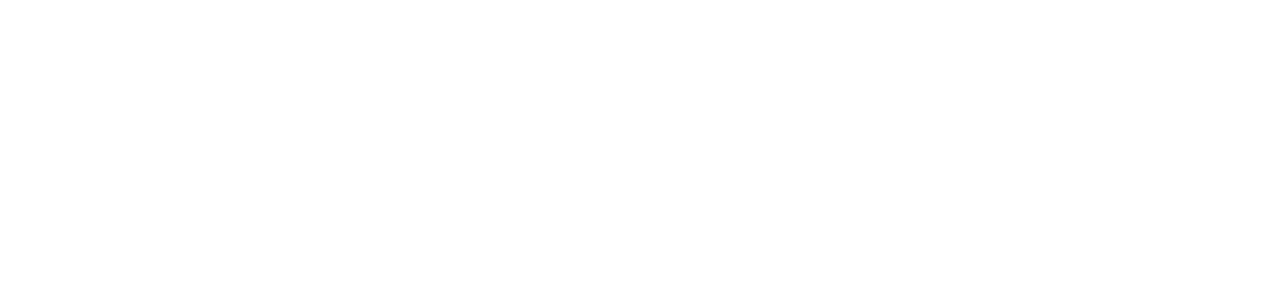
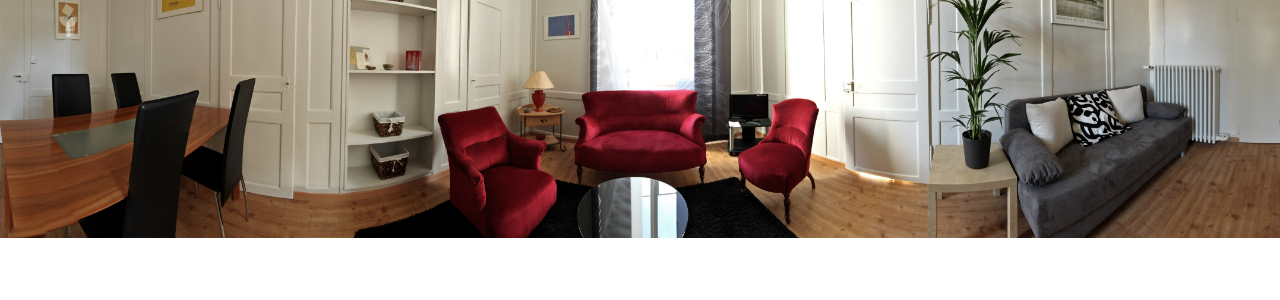
Before and after one commit to j4kim/cret-vaillant-22, a Vue app: page /lounge in a window 1280 px wide. Shown: the top 300 px of the page. Built offline with nearby package versions, Linux system fonts and the light colour scheme.

Commit message:
move to new view panorama after animation

```diff
--- a/src/router.js
+++ b/src/router.js
@@ -2,6 +2,7 @@ import Vue from "vue";
 import Router from "vue-router";
 import Home from "./views/Home.vue";
 import Path from "./views/Path.vue";
+import Panorama from "./views/Panorama.vue";
 
 Vue.use(Router);
 
@@ -18,6 +19,11 @@ export default new Router({
       path: "/street-lounge",
       name: "street-lounge",
       component: Path
+    },
+    {
+      path: "/lounge",
+      name: "lounge",
+      component: Panorama
     }
   ]
 });
--- /dev/null
+++ b/src/views/Panorama.vue
@@ -0,0 +1,3 @@
+<template>
+  <photo :src="'images/panoramas/' + $route.name + '.jpg'" />
+</template>
--- a/src/views/Path.vue
+++ b/src/views/Path.vue
@@ -28,7 +28,7 @@ export default {
         this.frame++;
         setTimeout(this.nextFrame, 100);
       } else {
-        console.log("fin");
+        this.$router.replace("lounge");
       }
     }
   }
```
